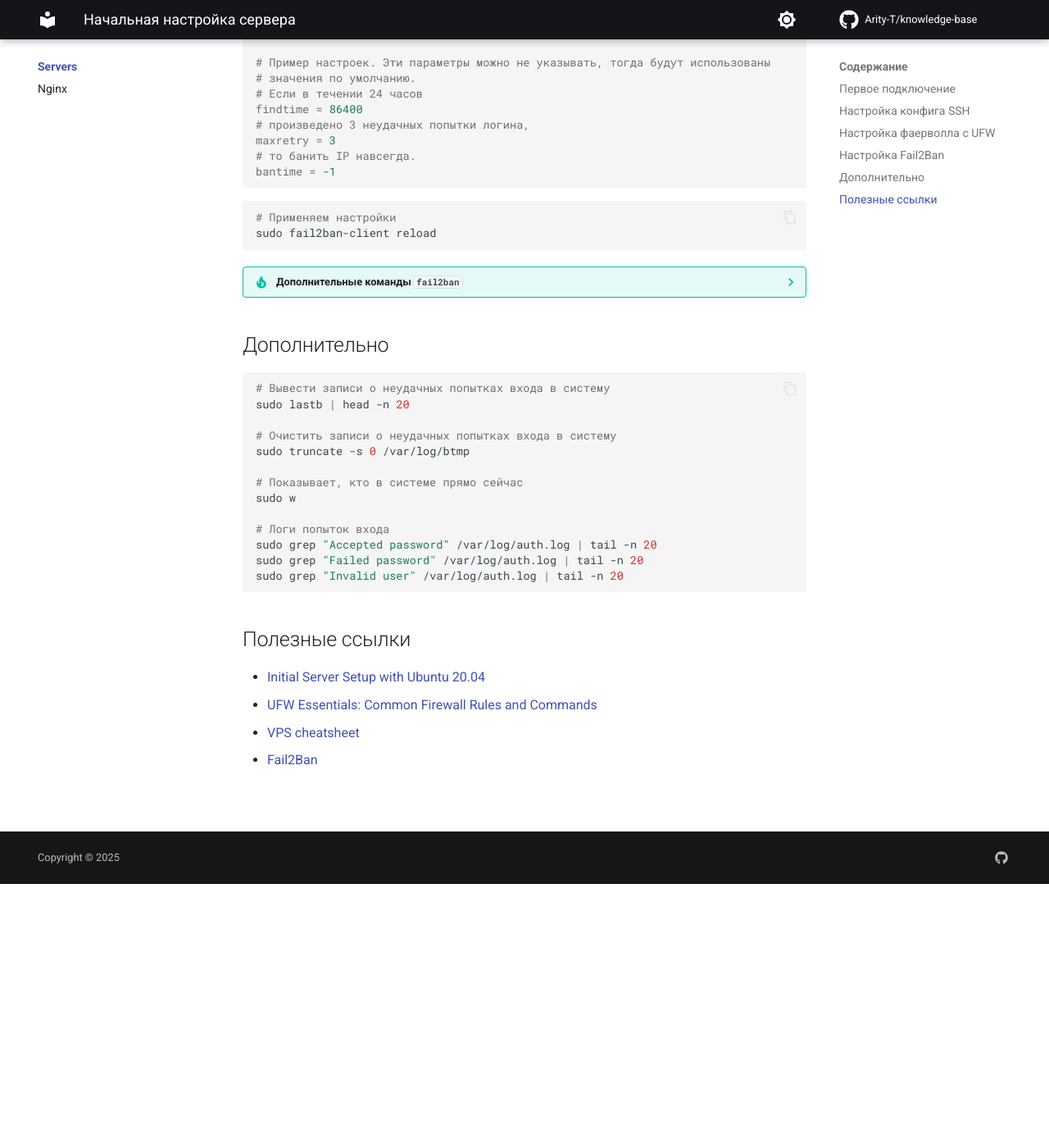
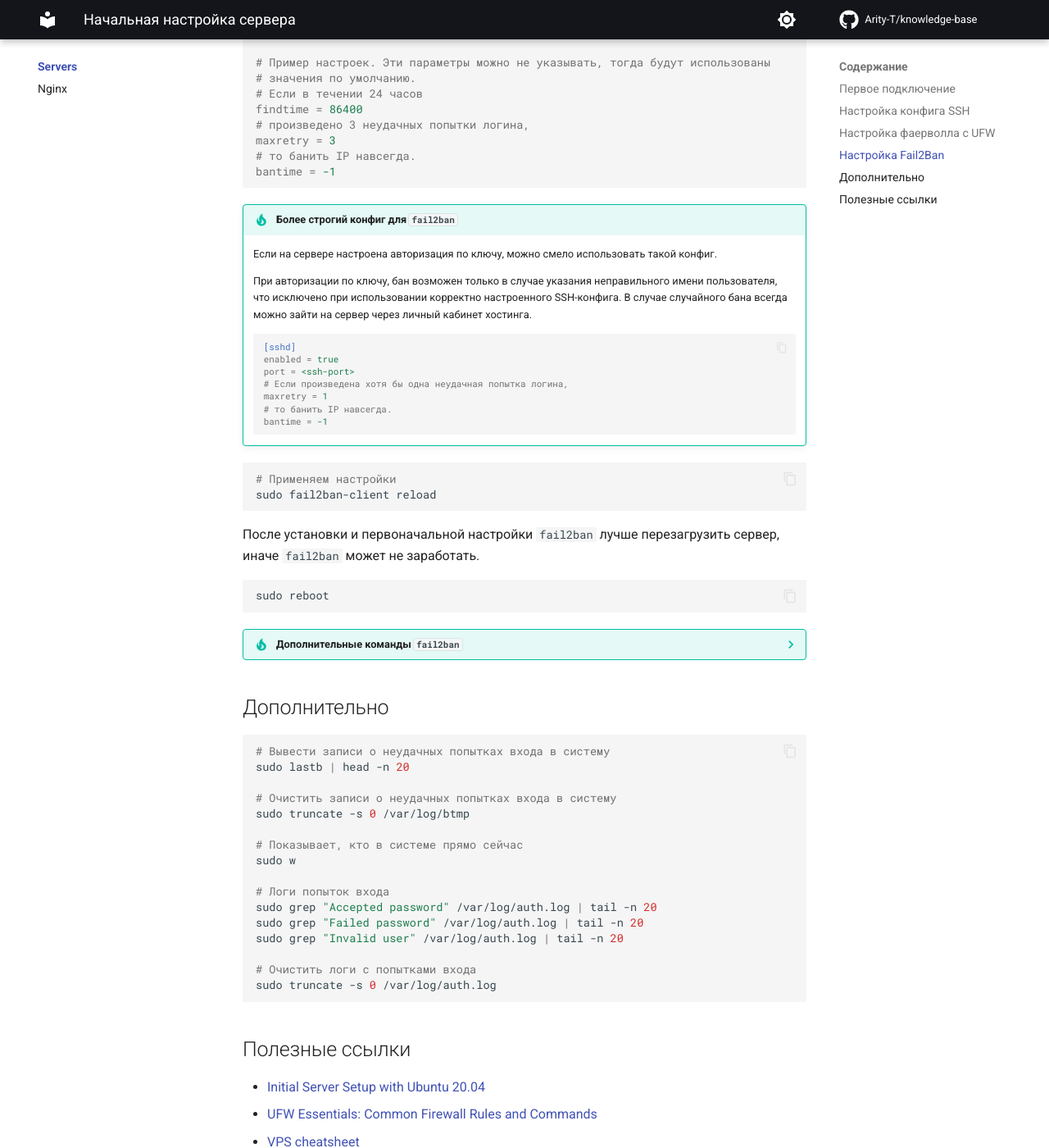
Before and after one commit to Arity-T/knowledge-base, an MkDocs documentation site: the page built from docs/servers/index.md, in a window 1280 px wide and 1400 px high, scrolled down 3033 px. Shown: the whole window at 82% size. Built offline with MkDocs 1.6.1 and Material for MkDocs 9.7.7, drawn with Linux system fonts in a browser that asks for light colours; comment, search, counter and statistics services are not loaded; before the commit the page ends 4111 px from its top, so only the background shows below that.

Commit message:
Дополнения про Fail2Ban

````diff
--- a/docs/servers/index.md
+++ b/docs/servers/index.md
@@ -99,7 +99,7 @@ ssh <user>@<IPv4> -p <ssh-port>
 ```sh
 # Установка UFW
 sudo apt update
-sudo apt install ufw
+sudo apt install ufw -y
 
 # Открываем порт, используемый для SSH (по умолчанию 22)
 sudo ufw allow <ssh-port>/tcp
@@ -160,7 +160,7 @@ sudo ufw status verbose
 
 ```sh
 sudo apt update
-sudo apt install fail2ban
+sudo apt install fail2ban -y
 sudo systemctl enable fail2ban
 ```
 
@@ -190,10 +190,31 @@ maxretry = 3
 bantime = -1
 ```
 
+!!! tip "Более строгий конфиг для `fail2ban`"
+
+    Если на сервере настроена авторизация по ключу, можно смело использовать такой конфиг.
+
+    При авторизации по ключу, бан возможен только в случае указания неправильного имени пользователя, что исключено при использовании корректно настроенного SSH-конфига. В случае случайного бана всегда можно зайти на сервер через личный кабинет хостинга.
+
+    ```ini
+    [sshd]
+    enabled = true
+    port = <ssh-port>
+    # Если произведена хотя бы одна неудачная попытка логина,
+    maxretry = 1
+    # то банить IP навсегда.
+    bantime = -1
+    ```
+
 
 ```sh
 # Применяем настройки
 sudo fail2ban-client reload
+```
+
+После установки и первоначальной настройки `fail2ban` лучше перезагрузить сервер, иначе `fail2ban` может не заработать.
+```sh
+sudo reboot
 ```
 
 ??? tip "Дополнительные команды `fail2ban`"
@@ -228,6 +249,9 @@ sudo w
 sudo grep "Accepted password" /var/log/auth.log | tail -n 20
 sudo grep "Failed password" /var/log/auth.log | tail -n 20
 sudo grep "Invalid user" /var/log/auth.log | tail -n 20
+
+# Очистить логи с попытками входа
+sudo truncate -s 0 /var/log/auth.log
 ```
 
 ## Полезные ссылки
````
